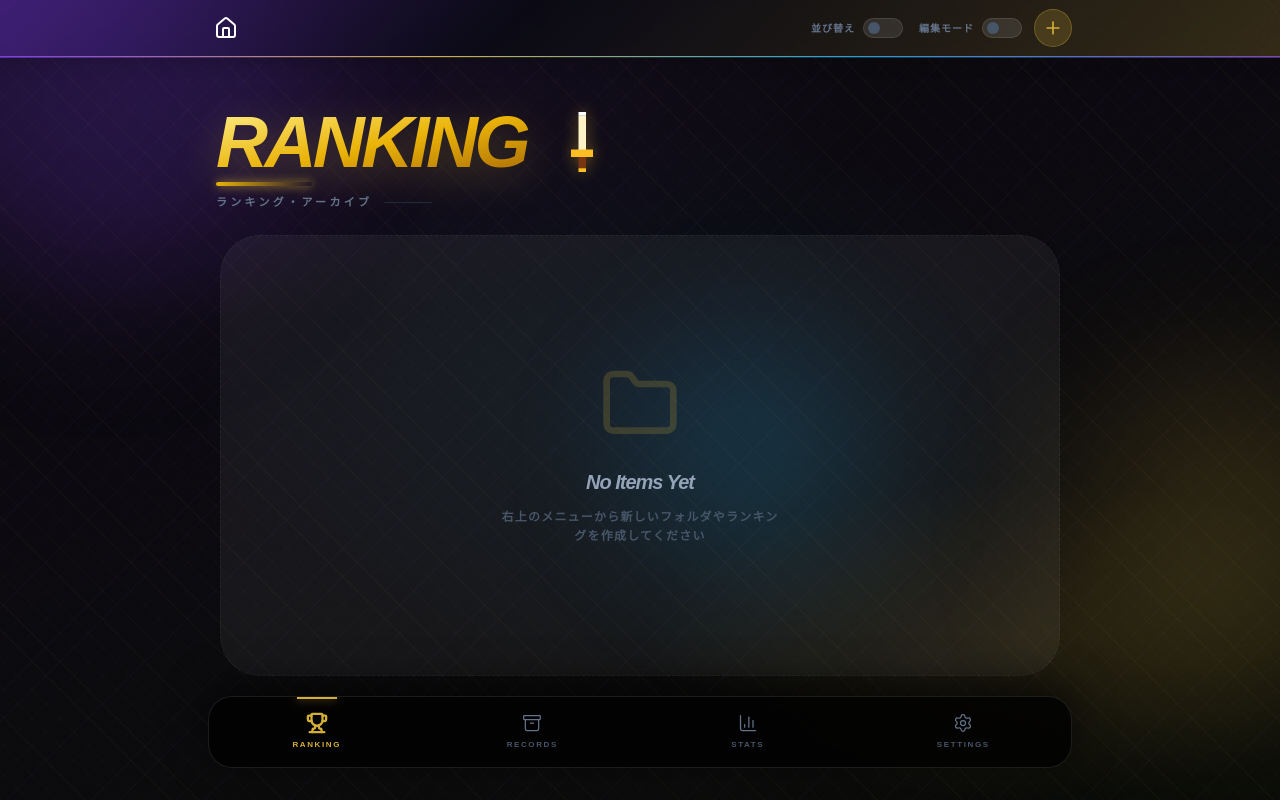
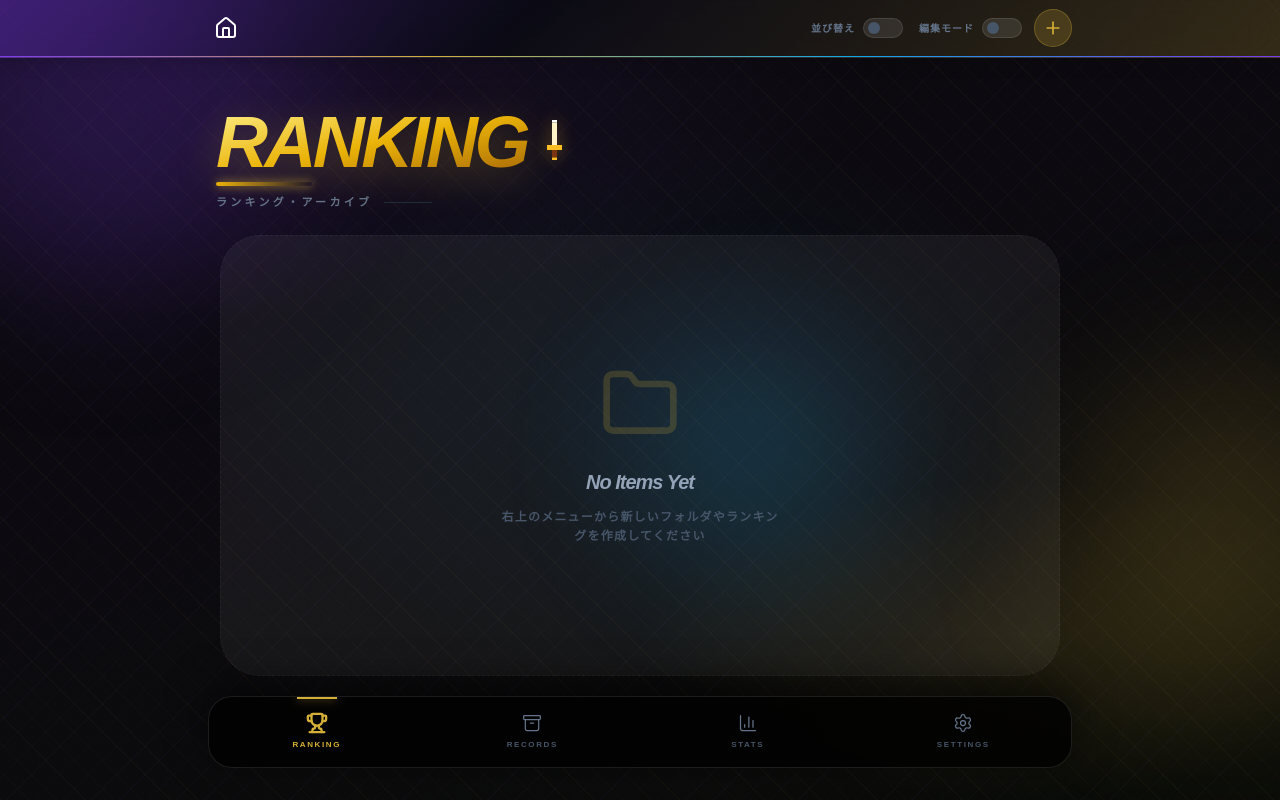
Before and after one commit to junkyardstrike/My-Ranking, a React (Vite) app: page / in a window 1280 px wide. Built offline with nearby package versions, Linux system fonts and the light colour scheme; a web font is replaced by a local one.

Commit message:
Term 133: Shrink pixel items to size 40, tighten gaps, and only show fancy titles on root tab pages

```diff
--- a/src/views/AllRankingsView.jsx
+++ b/src/views/AllRankingsView.jsx
@@ -99,11 +99,11 @@ export default function AllRankingsView() {
       <div className="space-y-6">
       <div className="flex items-start justify-between mb-10">
         <div className="flex flex-col gap-1">
-          <div className="relative flex items-center gap-3 overflow-visible">
-            <h1 className="text-5xl sm:text-7xl font-black tracking-tighter uppercase italic leading-none text-transparent bg-clip-text bg-gradient-to-br from-blue-200 via-blue-500 to-blue-700 drop-shadow-[0_10px_20px_rgba(59,130,246,0.3)] pr-8">
+          <div className="relative flex items-center gap-1 overflow-visible">
+            <h1 className="text-5xl sm:text-7xl font-black tracking-tighter uppercase italic leading-none text-transparent bg-clip-text bg-gradient-to-br from-blue-200 via-blue-500 to-blue-700 drop-shadow-[0_10px_20px_rgba(59,130,246,0.3)] pr-4">
               Records
             </h1>
-            <PixelItem type="grimoire" size={60} />
+            <PixelItem type="grimoire" size={40} className="mb-1" />
             <div className="absolute -bottom-2 left-0 w-24 h-1 bg-gradient-to-r from-blue-500 via-blue-500/50 to-transparent rounded-full shadow-[0_0_10px_rgba(59,130,246,0.8)]" />
           </div>
           <p className="text-[11px] text-slate-500 font-black tracking-[0.3em] mt-3 flex items-center gap-3">
--- a/src/views/FolderView.jsx
+++ b/src/views/FolderView.jsx
@@ -377,17 +377,30 @@ export default function FolderView() {
       `}</style>
       <div className="flex items-start justify-between mb-10 premium-section-animate" style={{ animationDelay: '0ms' }}>
         <div className="flex flex-col gap-1">
-          <div className="relative flex items-center gap-3 overflow-visible">
-            <h1 className="text-5xl sm:text-7xl font-black tracking-tighter uppercase italic leading-none text-transparent bg-clip-text bg-gradient-to-br from-yellow-200 via-yellow-500 to-yellow-700 drop-shadow-[0_10px_20px_rgba(212,175,55,0.3)] pr-8">
-              {isRoot ? 'Ranking' : currentFolder?.name}
+          {isRoot ? (
+            <>
+              <div className="relative flex items-center gap-1 overflow-visible">
+                <h1 className="text-5xl sm:text-7xl font-black tracking-tighter uppercase italic leading-none text-transparent bg-clip-text bg-gradient-to-br from-yellow-200 via-yellow-500 to-yellow-700 drop-shadow-[0_10px_20px_rgba(212,175,55,0.3)] pr-4">
+                  Ranking
                 </h1>
-            <PixelItem type="sword" size={60} />
+                <PixelItem type="sword" size={40} className="mb-1" />
                 <div className="absolute -bottom-2 left-0 w-24 h-1 bg-gradient-to-r from-yellow-500 via-yellow-500/50 to-transparent rounded-full shadow-[0_0_10px_rgba(212,175,55,0.8)]" />
               </div>
               <p className="text-[11px] text-slate-500 font-black tracking-[0.3em] mt-3 flex items-center gap-3">
-            {isRoot ? 'ランキング・アーカイブ' : `フォルダ: ${currentFolder?.name}`}
+                ランキング・アーカイブ
                 <span className="w-12 h-px bg-slate-800" />
               </p>
+            </>
+          ) : (
+            <>
+              <h1 className="text-3xl sm:text-4xl font-black text-white italic tracking-tighter drop-shadow-lg">
+                {currentFolder?.name}
+              </h1>
+              <p className="text-[10px] text-slate-500 font-black uppercase tracking-widest mt-1">
+                Folder: {currentFolder?.englishName || 'COLLECTION'}
+              </p>
+            </>
+          )}
         </div>
 
         {!isRoot && (
--- a/src/views/SettingsView.jsx
+++ b/src/views/SettingsView.jsx
@@ -78,11 +78,11 @@ export default function SettingsView() {
     <div className="space-y-6 animate-in fade-in duration-700 pt-2 sm:pt-4 pb-20">
       <div className="flex items-start justify-between mb-10">
         <div className="flex flex-col gap-1">
-          <div className="relative flex items-center gap-3 overflow-visible">
-            <h1 className="text-5xl sm:text-7xl font-black tracking-tighter uppercase italic leading-none text-transparent bg-clip-text bg-gradient-to-br from-purple-200 via-purple-500 to-purple-700 drop-shadow-[0_10px_20px_rgba(168,85,247,0.3)] pr-8">
+          <div className="relative flex items-center gap-1 overflow-visible">
+            <h1 className="text-5xl sm:text-7xl font-black tracking-tighter uppercase italic leading-none text-transparent bg-clip-text bg-gradient-to-br from-purple-200 via-purple-500 to-purple-700 drop-shadow-[0_10px_20px_rgba(168,85,247,0.3)] pr-4">
               Settings
             </h1>
-            <PixelItem type="key" size={60} />
+            <PixelItem type="key" size={40} className="mb-1" />
             <div className="absolute -bottom-2 left-0 w-24 h-1 bg-gradient-to-r from-purple-500 via-purple-500/50 to-transparent rounded-full shadow-[0_0_10px_rgba(168,85,247,0.8)]" />
           </div>
           <p className="text-[11px] text-slate-500 font-black tracking-[0.3em] mt-3 flex items-center gap-3">
--- a/src/views/StatsView.jsx
+++ b/src/views/StatsView.jsx
@@ -229,11 +229,11 @@ export default function StatsView() {
     <div className="animate-in fade-in duration-700 space-y-4 pb-32">
       <div className="flex items-start justify-between mb-10 premium-section-animate" style={{ animationDelay: '0ms' }}>
         <div className="flex flex-col gap-1">
-          <div className="relative flex items-center gap-3 overflow-visible">
-            <h1 className="text-5xl sm:text-7xl font-black tracking-tighter uppercase italic leading-none text-transparent bg-clip-text bg-gradient-to-br from-emerald-200 via-emerald-500 to-emerald-700 drop-shadow-[0_10px_20px_rgba(16,185,129,0.3)] pr-8">
+          <div className="relative flex items-center gap-1 overflow-visible">
+            <h1 className="text-5xl sm:text-7xl font-black tracking-tighter uppercase italic leading-none text-transparent bg-clip-text bg-gradient-to-br from-emerald-200 via-emerald-500 to-emerald-700 drop-shadow-[0_10px_20px_rgba(16,185,129,0.3)] pr-4">
               Stats
             </h1>
-            <PixelItem type="potion" size={60} />
+            <PixelItem type="potion" size={40} className="mb-1" />
             <div className="absolute -bottom-2 left-0 w-24 h-1 bg-gradient-to-r from-emerald-500 via-emerald-500/50 to-transparent rounded-full shadow-[0_0_10px_rgba(16,185,129,0.8)]" />
           </div>
           <p className="text-[11px] text-slate-500 font-black tracking-[0.3em] mt-3 flex items-center gap-3">
```
Lines whose indentation alone changed are shown as unchanged.
